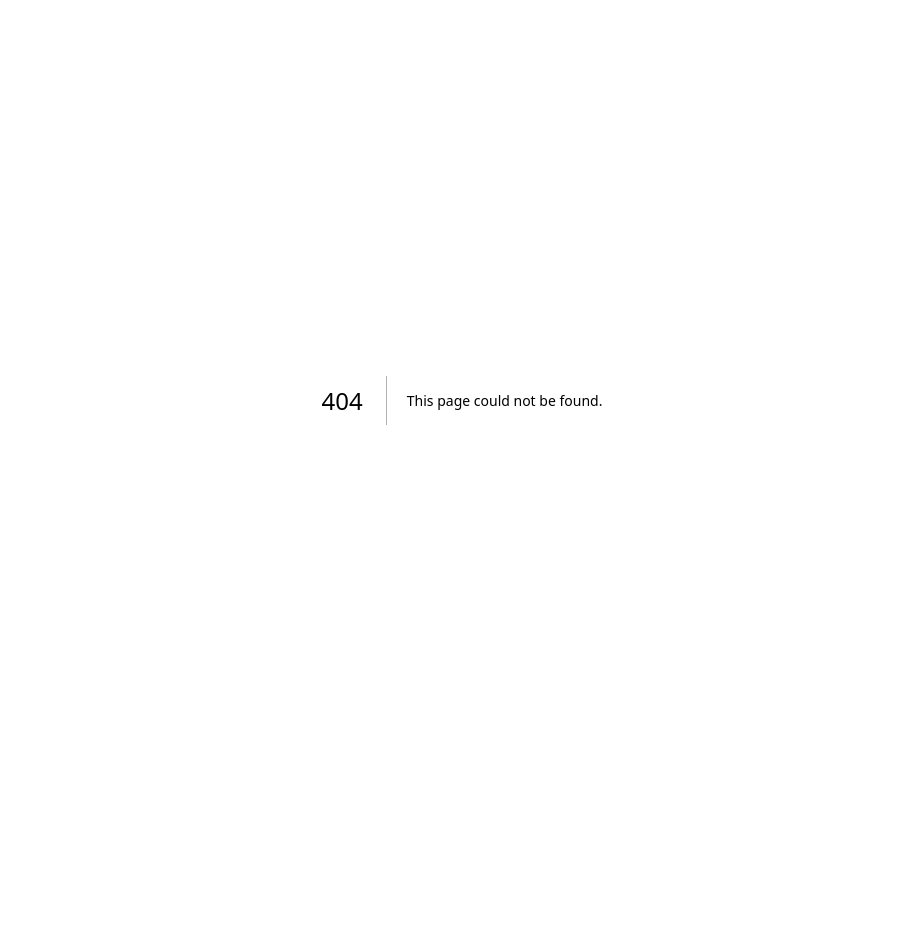
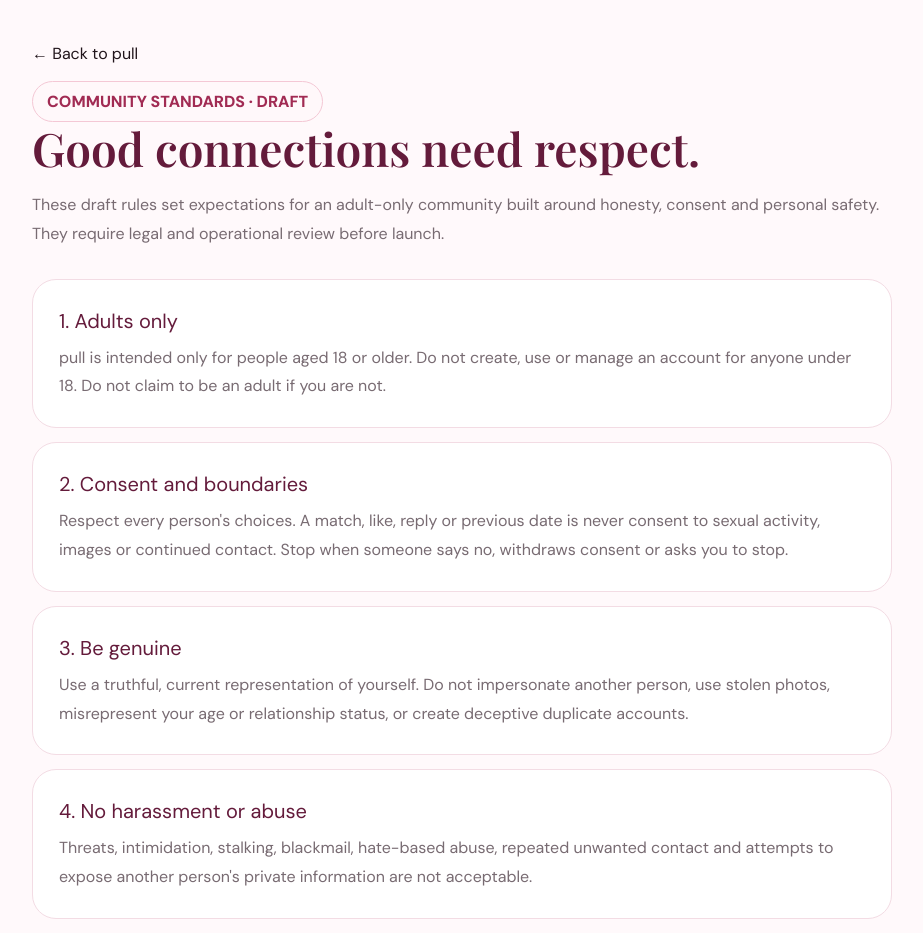
Before and after one commit to pullofficial/Pull, a Next.js app: page /guidelines in a window 1280 px wide. Before the commit this address had no page. Shown: the top 933 px of the page, without its empty margins (178-1101 px from the left). Before the commit the page ends 800 px from the top, so only its background shows below. Built offline with nearby package versions, Linux system fonts and the light colour scheme.

Commit message:
Add adult community guidelines page

```diff
--- /dev/null
+++ b/app/guidelines/page.tsx
@@ -0,0 +1,35 @@
+"use client";
+
+const sections = [
+  { title: "Adults only", body: "pull is intended only for people aged 18 or older. Do not create, use or manage an account for anyone under 18. Do not claim to be an adult if you are not." },
+  { title: "Consent and boundaries", body: "Respect every person's choices. A match, like, reply or previous date is never consent to sexual activity, images or continued contact. Stop when someone says no, withdraws consent or asks you to stop." },
+  { title: "Be genuine", body: "Use a truthful, current representation of yourself. Do not impersonate another person, use stolen photos, misrepresent your age or relationship status, or create deceptive duplicate accounts." },
+  { title: "No harassment or abuse", body: "Threats, intimidation, stalking, blackmail, hate-based abuse, repeated unwanted contact and attempts to expose another person's private information are not acceptable." },
+  { title: "No scams or exploitation", body: "Do not solicit money, gifts, financial details or account access through deception. Do not promote trafficking, coercion, exploitation, paid sexual services or arrangements that violate applicable law." },
+  { title: "Keep content appropriate", body: "Do not post illegal content, sexual content involving minors, non-consensual intimate imagery, or content that depicts or promotes violence or exploitation. Do not use profiles to advertise explicit services." },
+  { title: "Protect privacy", body: "Do not publish another person's address, phone number, workplace, private messages or identifying information without permission. Avoid sharing precise live location publicly." },
+  { title: "Use the platform responsibly", body: "Do not spam, scrape profiles, automate interactions, manipulate engagement or attempt to bypass age, safety or account controls." }
+];
+
+export default function GuidelinesPage() {
+  return <main className="container" style={{ maxWidth: 860, padding: "42px 0 72px" }}>
+    <a href="/">← Back to pull</a>
+    <section style={{ margin: "24px 0 30px" }}>
+      <span className="pill" style={{ color: "#a12b53", fontWeight: 800 }}>COMMUNITY STANDARDS · DRAFT</span>
+      <h1 className="serif" style={{ fontSize: 46, color: "#641b3b", marginBottom: 8 }}>Good connections need respect.</h1>
+      <p className="muted" style={{ lineHeight: 1.8 }}>These draft rules set expectations for an adult-only community built around honesty, consent and personal safety. They require legal and operational review before launch.</p>
+    </section>
+    <div style={{ display: "grid", gap: 14 }}>
+      {sections.map((section, index) => <article className="feature" key={section.title}>
+        <h2 style={{ color: "#641b3b", margin: "0 0 8px", fontSize: 20 }}>{index + 1}. {section.title}</h2>
+        <p className="muted" style={{ lineHeight: 1.8, margin: 0 }}>{section.body}</p>
+      </article>)}
+    </div>
+    <section className="feature" style={{ marginTop: 20 }}>
+      <h2 style={{ color: "#641b3b", marginTop: 0 }}>How to raise a concern</h2>
+      <p className="muted" style={{ lineHeight: 1.8 }}>Use the Safety Centre preview to understand the planned reporting experience. It does not submit a real report and is not monitored. If you face immediate danger, contact local emergency services or a trusted local support organisation.</p>
+      <a className="btn btn-dark" href="/safety">Visit Safety Centre</a>
+    </section>
+    <p className="muted" style={{ fontSize: 12, marginTop: 22 }}>Draft only. Enforcement, appeals, moderator coverage and reporting are not live. The final rules must be reviewed for every supported country and published with a working complaint route.</p>
+  </main>;
+}
```
